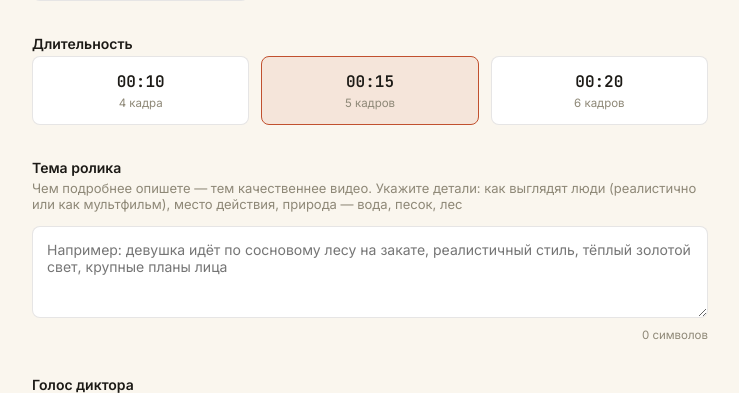
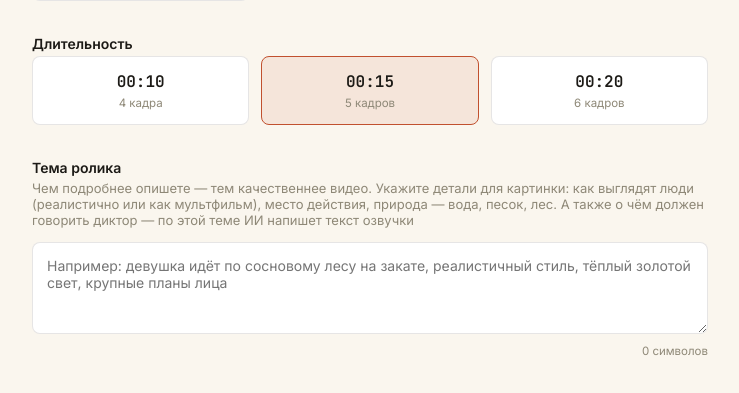
Before and after one commit to vlad23101983-jpg/reelframe, a FastAPI app: page /create in a window 1280 px wide. Shown: the part 674-1067 px from the top of the page, without its empty margins (76-815 px from the left). Run offline with FastAPI, Linux system fonts and the light colour scheme.

Commit message:
ux: mention narration/voiceover guidance in topic field hint, not just visuals

```diff
--- a/templates/create.html
+++ b/templates/create.html
@@ -90,7 +90,7 @@
 
     <div class="field">
       <label class="field-label">Тема ролика</label>
-      <div class="field-hint" id="topicHint">Чем подробнее опишете — тем качественнее видео. Укажите детали: как выглядят люди (реалистично или как мультфильм), место действия, природа — вода, песок, лес</div>
+      <div class="field-hint" id="topicHint">Чем подробнее опишете — тем качественнее видео. Укажите детали для картинки: как выглядят люди (реалистично или как мультфильм), место действия, природа — вода, песок, лес. А также о чём должен говорить диктор — по этой теме ИИ напишет текст озвучки</div>
       <textarea id="topic" placeholder="Например: девушка идёт по сосновому лесу на закате, реалистичный стиль, тёплый золотой свет, крупные планы лица" oninput="sync()"></textarea>
       <div class="char-count"><span id="topicLen">0</span> символов</div>
     </div>
@@ -217,8 +217,8 @@ function pick(el, group){
     st.language = el.dataset.lang;
     const hint = document.getElementById('topicHint');
     hint.textContent = st.language === 'en'
-      ? 'The more detail, the better the video. Describe people (realistic or cartoon style), the setting, nature — water, sand, forest. You can write in Russian — AI will translate.'
-      : 'Чем подробнее опишете — тем качественнее видео. Укажите детали: как выглядят люди (реалистично или как мультфильм), место действия, природа — вода, песок, лес';
+      ? 'The more detail, the better the video. Describe people (realistic or cartoon style), the setting, nature — water, sand, forest. Also say what the narrator should talk about — AI writes the voiceover from this. You can write in Russian — AI will translate.'
+      : 'Чем подробнее опишете — тем качественнее видео. Укажите детали для картинки: как выглядят люди (реалистично или как мультфильм), место действия, природа — вода, песок, лес. А также о чём должен говорить диктор — по этой теме ИИ напишет текст озвучки';
 
     const ruGrid = document.getElementById('voiceGridRu');
     const enGrid = document.getElementById('voiceGridEn');
```
